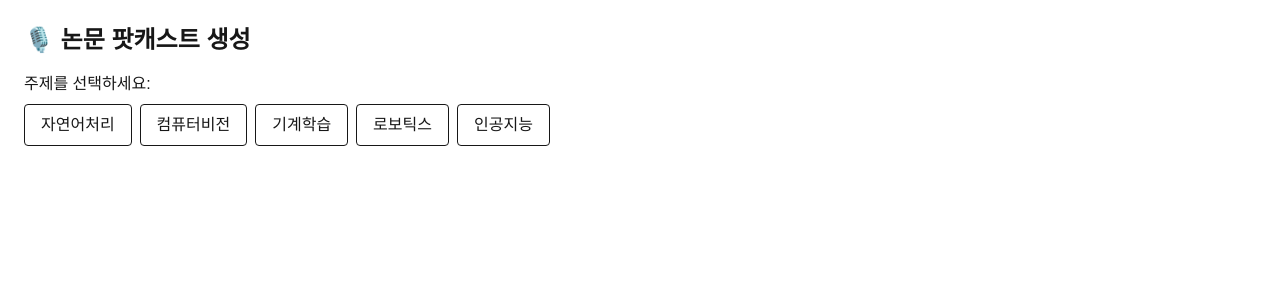
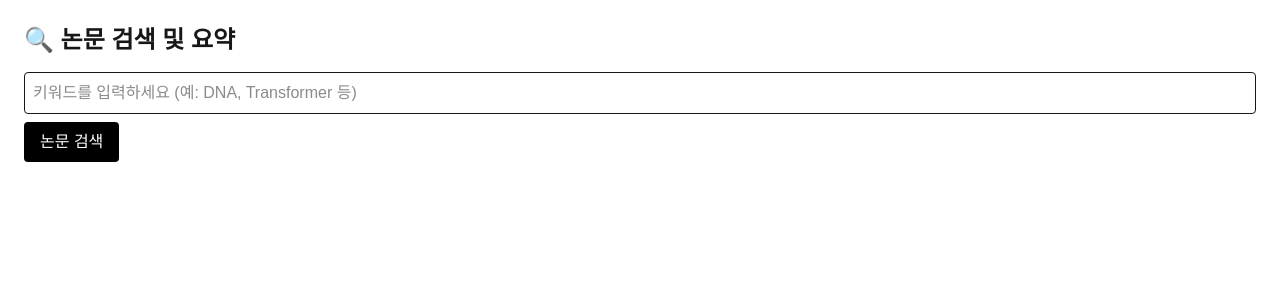
Before and after one commit to jungilgwon/voicepaper-ui, a Next.js app: page /generate in a window 1280 px wide. Shown: the top 300 px of the page. Built offline with nearby package versions, Linux system fonts and the light colour scheme.

Commit message:
루트 페이지 및 generate 검색기능 추가

```diff
--- a/src/app/generate/page.tsx
+++ b/src/app/generate/page.tsx
@@ -1,90 +1,78 @@
-"use client";
-
 import { useState } from "react";
-import axios from "axios";
-
-const categories = [
-  { name: "자연어처리", code: "cs.CL" },
-  { name: "컴퓨터비전", code: "cs.CV" },
-  { name: "기계학습", code: "cs.LG" },
-  { name: "로보틱스", code: "cs.RO" },
-  { name: "인공지능", code: "cs.AI" },
-];
 
 export default function GeneratePage() {
-  const [selectedCategory, setSelectedCategory] = useState<string | null>(null);
-  const [papers, setPapers] = useState<any[]>([]);
+  const [keyword, setKeyword] = useState("");
+  const [papers, setPapers] = useState([]);
+  const [selectedPaper, setSelectedPaper] = useState(null);
+  const [summary, setSummary] = useState("");
   const [loading, setLoading] = useState(false);
 
-  const fetchPapers = async (categoryCode: string) => {
+  const searchPapers = async (e: React.FormEvent) => {
+    e.preventDefault();
     setLoading(true);
+    setSelectedPaper(null);
+    setSummary("");
     try {
-      const res = await axios.get(
-        `https://export.arxiv.org/api/query?search_query=cat:${categoryCode}&start=0&max_results=5`
-      );
-
-      const parser = new DOMParser();
-      const xml = parser.parseFromString(res.data, "application/xml");
-      const entries = xml.getElementsByTagName("entry");
-
-      const parsedPapers = Array.from(entries).map((entry) => ({
-        title: entry.getElementsByTagName("title")[0]?.textContent,
-        summary: entry.getElementsByTagName("summary")[0]?.textContent,
-        link: entry.getElementsByTagName("id")[0]?.textContent,
-      }));
-
-      setPapers(parsedPapers);
+      const res = await fetch(`/api/search?keyword=${encodeURIComponent(keyword)}`);
+      const data = await res.json();
+      setPapers(data.papers);
     } catch (err) {
-      console.error("논문 불러오기 실패:", err);
+      alert("검색 중 오류 발생");
     } finally {
       setLoading(false);
     }
   };
 
+  const fetchSummary = async (paperId: string) => {
+    setSelectedPaper(paperId);
+    setSummary("요약 로딩 중...");
+    try {
+      const res = await fetch(`/api/summary?id=${paperId}`);
+      const data = await res.json();
+      setSummary(data.summary);
+    } catch (err) {
+      setSummary("요약을 가져오는 데 실패했습니다.");
+    }
+  };
+
   return (
     <main className="p-6">
-      <h1 className="text-2xl font-bold mb-4">🎙️ 논문 팟캐스트 생성</h1>
+      <h1 className="text-2xl font-bold mb-4">🔍 논문 검색 및 요약</h1>
+      <form onSubmit={searchPapers} className="mb-4">
+        <input
+          type="text"
+          placeholder="키워드를 입력하세요 (예: DNA, Transformer 등)"
+          className="border rounded p-2 w-full"
+          value={keyword}
+          onChange={(e) => setKeyword(e.target.value)}
+        />
+        <button
+          type="submit"
+          className="mt-2 px-4 py-2 bg-black text-white rounded"
+          disabled={loading}
+        >
+          {loading ? "검색 중..." : "논문 검색"}
+        </button>
+      </form>
 
-      <div className="mb-4">
-        <p className="mb-2 font-medium">주제를 선택하세요:</p>
-        <div className="flex flex-wrap gap-2">
-          {categories.map((cat) => (
-            <button
-              key={cat.code}
-              onClick={() => {
-                setSelectedCategory(cat.code);
-                fetchPapers(cat.code);
-              }}
-              className={`px-4 py-2 rounded border ${
-                selectedCategory === cat.code ? "bg-black text-white" : ""
-              }`}
+      {papers.length > 0 && (
+        <ul className="mb-6 space-y-2">
+          {papers.map((paper) => (
+            <li
+              key={paper.id}
+              className="cursor-pointer text-blue-600 underline"
+              onClick={() => fetchSummary(paper.id)}
             >
-              {cat.name}
-            </button>
+              {paper.title}
+            </li>
           ))}
-        </div>
-      </div>
+        </ul>
+      )}
 
-      {loading && <p>논문 불러오는 중...</p>}
-
-      {!loading && papers.length > 0 && (
-        <div className="space-y-4">
-          {papers.map((paper, index) => (
-            <div
-              key={index}
-              className="p-4 border rounded bg-white text-black shadow"
-            >
-              <h2 className="text-lg font-semibold mb-2">{paper.title}</h2>
-              <p className="text-sm mb-2">{paper.summary}</p>
-              <a
-                href={paper.link}
-                className="text-blue-600 underline text-sm"
-                target="_blank"
-              >
-                논문 보기
-              </a>
-            </div>
-          ))}
+      {selectedPaper && (
+        <div className="p-4 border rounded bg-gray-50">
+          <h2 className="text-lg font-semibold mb-2">요약 결과</h2>
+          <p>{summary}</p>
         </div>
       )}
     </main>
```
